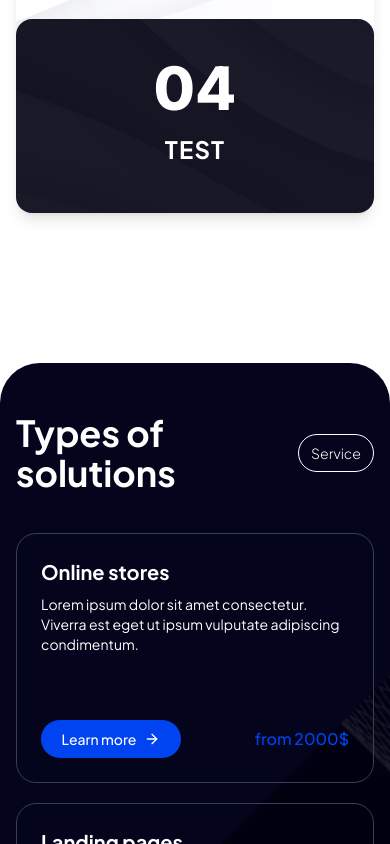
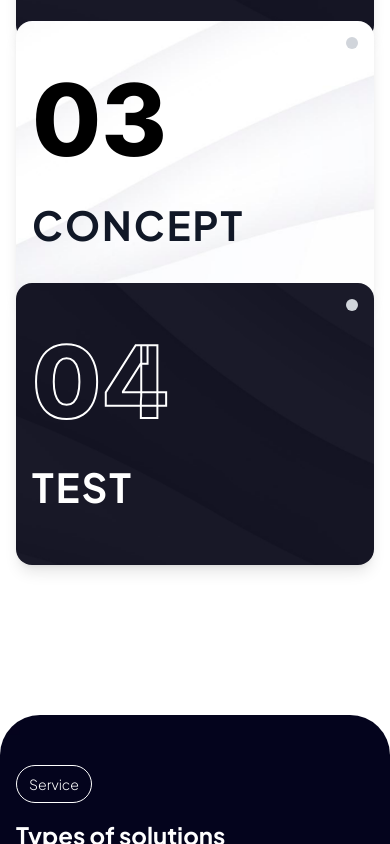
Before and after one commit to OlaSot/ocean_script, a Next.js app: page /services/ui-ux in a window 390 px wide. Shown: the part 1840-2684 px from the top of the page. Built offline with nearby package versions, Linux system fonts and the light colour scheme.

Commit message:
workprocesssteps fixed

```diff
--- a/app/services/web-development/page.tsx
+++ b/app/services/web-development/page.tsx
@@ -6,6 +6,7 @@ import { Portfolio } from "@/components/sections/Portfolio";
 import { Technologies } from "@/components/sections/Technologies";
 import TypesOfSolutions from "@/components/sections/TypesOfSolutions";
 import { PageHero } from "@/components/ui/PageHero";
+import { SectionHeader } from "@/components/ui/SectionHeader";
 import { Tag } from "@/components/ui/tag";
 import { WorkProcessSteps } from "@/components/ui/WorkProcessSteps";
 import { motion } from "framer-motion";
@@ -44,7 +45,6 @@ export default function WebDevelopmentPage() {
     },
   ];
 
-
   const logos = [
     { src: "/logos/laravel.svg", alt: "Laravel" },
     { src: "/logos/nuxt.svg", alt: "NuxtJS" },
@@ -70,15 +70,12 @@ export default function WebDevelopmentPage() {
       />
       <Container>
         <div className="mb-[150px]">
-          <motion.div
-            className="text-3xl font-bold subtitle-container text-black "
-            initial={{ opacity: 0 }}
-            whileInView={{ opacity: 1 }}
-            viewport={{ once: true }}
-          >
-            <h2>Web development service</h2>
-            <Tag text={"Service"} variant="black" />
-          </motion.div>
+          <SectionHeader
+            title="Web development service"
+            tagText="Service"
+            tagVariant="black"
+            textVariant="black"
+          />
 
           <div className="grid grid-cols-1 md:grid-cols-2 gap-10 mt-10">
             <motion.div
--- a/components/sections/TypesOfSolutions.tsx
+++ b/components/sections/TypesOfSolutions.tsx
@@ -3,20 +3,19 @@ import React from "react";
 import { SolutionsGrid } from "../ui/SolutionsGrid";
 import { Tag } from "../ui/tag";
 import { Container } from "../Container";
+import { SectionHeader } from "../ui/SectionHeader";
 
 export default function TypesOfSolutions() {
   return (
     <div className="bg-[url('/CTA.webp')] bg-cover overflow-hidden rounded-[40px] py-[50px]">
       <Container>
-        <motion.div
-          className="text-3xl font-bold subtitle-container text-white"
-          initial={{ opacity: 0 }}
-          whileInView={{ opacity: 1 }}
-          viewport={{ once: true }}
-        >
-          <h2>Types of solutions</h2>
-          <Tag text={"Service"} variant="white" />
-        </motion.div>
+        <SectionHeader
+          title="Types of solutions"
+          tagText="Service"
+          tagVariant="white"
+          textVariant="white"
+        />
+
         <SolutionsGrid />
       </Container>
     </div>
--- a/components/ui/ServiceCardServices.tsx
+++ b/components/ui/ServiceCardServices.tsx
@@ -3,7 +3,6 @@
 import { motion } from "framer-motion";
 import ArrowRightButton from "./arrowRightBtn";
 import Image from "next/image";
-import { useEffect, useState } from "react";
 import Link from "next/link";
 
 interface ServiceCardProps {
--- a/components/ui/WorkProcessSteps.tsx
+++ b/components/ui/WorkProcessSteps.tsx
@@ -18,7 +18,7 @@ export function WorkProcessSteps({ stages }: WorkProcessStepsProps) {
   const [expandedIndex, setExpandedIndex] = useState<number | null>(null);
 
   const toggleExpand = (index: number) => {
-    setExpandedIndex(prev => (prev === index ? null : index));
+    setExpandedIndex((prev) => (prev === index ? null : index));
   };
 
   return (
@@ -41,32 +41,59 @@ export function WorkProcessSteps({ stages }: WorkProcessStepsProps) {
             viewport={{ once: true }}
             transition={{ delay: index * 0.1 }}
           >
+            {/* Мобильная версия */}
+            <button
+              className="flex flex-col md:hidden items-center justify-between px-4 py-6 relative text-left"
+              onClick={() => toggleExpand(index)}
+            >
+              <span
+                className={`text-[100px] font-extrabold ${
+                  index % 2 === 0 ? "text-black" : "text-transparent"
+                } ${inter.className} w-full text-left`}
+                style={{
+                  WebkitTextStroke: index % 2 !== 0 ? "2px white" : "",
+                }}
+              >
+                {stage.number}
+              </span>
 
+              <span
+                className={`text-[40px] font-bold tracking-wider ${
+                  index % 2 === 0 ? "text-gray-900" : "text-white"
+                } w-full text-left`}
+              >
+                {stage.title}
+              </span>
+            </button>
+
+            {/* Десктопная версия */}
             <button
-              className="flex flex-col sm:flex-row items-center justify-between px-4 sm:px-[50px] py-6 sm:py-[30px] relative sm:text-left w-full"
+              className="hidden md:flex flex-row items-center justify-between px-4 sm:px-[50px] py-6 sm:py-[30px] relative sm:text-left w-full"
               onClick={() => toggleExpand(index)}
             >
               <span
                 className={`text-[60px] sm:text-[40px] font-extrabold ${
-                  isDark ? "text-white" : "text-black"
+                  index % 2 === 0 ? "text-black" : "text-white"
                 } ${inter.className}`}
               >
                 {stage.number}
               </span>
               <span
                 className={`text-2xl sm:text-[40px] font-bold tracking-wider ${
-                  isDark ? "text-white" : "text-black"
+                  index % 2 === 0 ? "text-gray-900" : "text-white"
                 }`}
               >
                 {stage.title}
               </span>
-
             </button>
 
 
+            <div className="absolute top-4 right-4 md:top-3 md:right-3 w-3 h-3 bg-gray-300 rounded-full" />
+
+
             <motion.div
-              className={`w-full px-4 sm:px-[50px] pb-6 sm:pb-[30px] text-sm sm:text-lg leading-relaxed text-left overflow-hidden ${
-                isDark ? "text-white" : "text-black"
+              className={`w-full px-4 sm:px-[50px] pb-6 sm:pb-[30px] text-base sm:text-lg leading-relaxed text-left overflow-hidden ${
+                index % 2 === 0 ? "text-black" : "text-white"
               }`}
               initial={{ height: 0, opacity: 0 }}
               animate={isExpanded ? { height: "auto", opacity: 1 } : { height: 0, opacity: 0 }}
```
